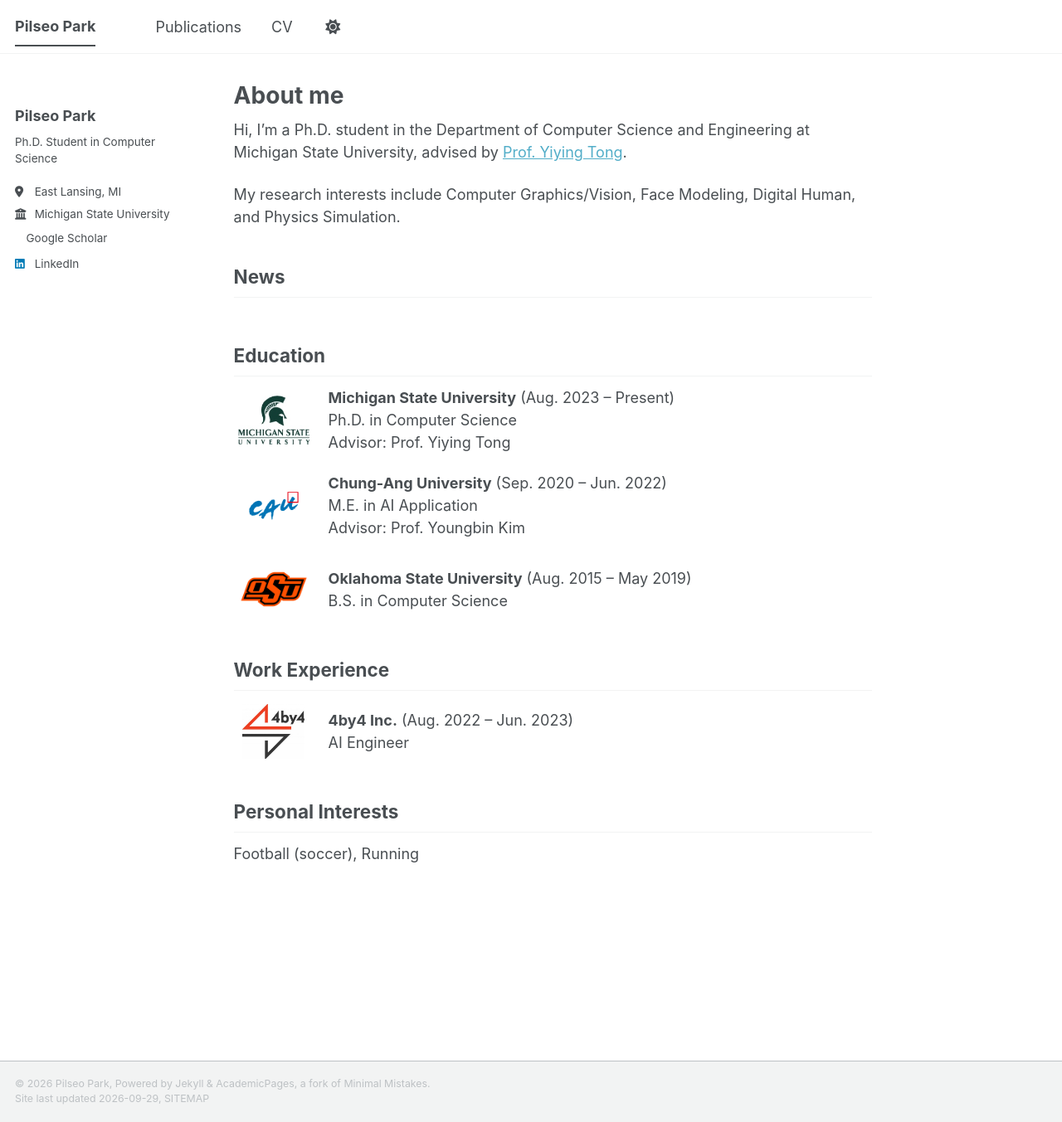
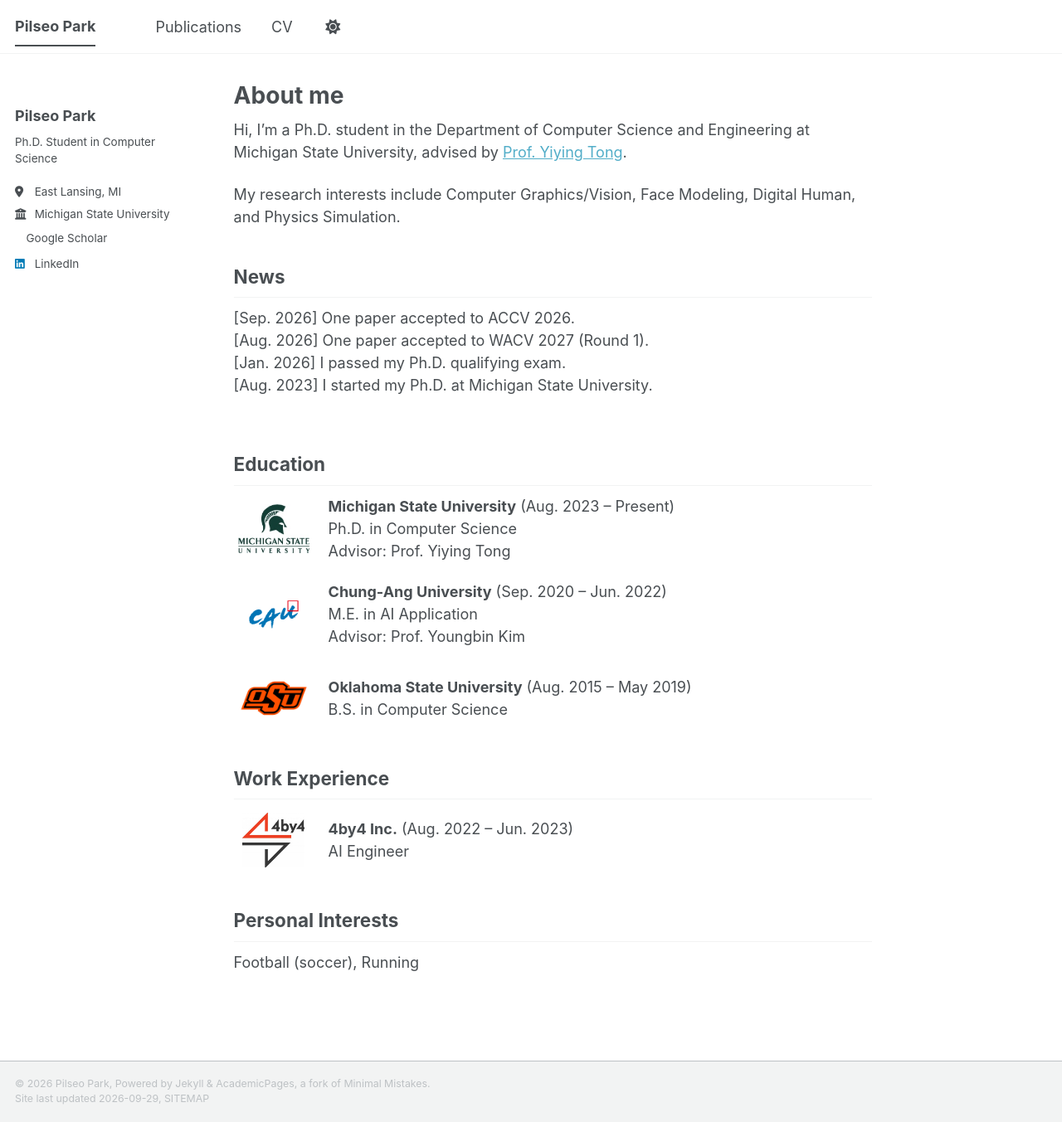
Before and after one commit to bbakpil/bbakpil.github.io, a Jekyll site: the page built from _pages/about.md, in a window 1280 px wide and 1353 px high. Shown: the whole window at 83% size. Built offline with Jekyll 4.4.1, drawn with Linux system fonts in a browser that asks for light colours; a style sheet for code colours, icons or effects is not loaded.

Commit message:
Add paper acceptances and PhD milestones to News

```diff
--- a/_pages/about.md
+++ b/_pages/about.md
@@ -15,7 +15,10 @@ My research interests include Computer Graphics/Vision, Face Modeling, Digital H
 
 <div class="news-scroll" markdown="1" role="region" aria-label="News" tabindex="0" style="max-height: 240px; overflow-y: auto; padding-right: 0.5rem;">
 
-<!-- Add news here. -->
+[Sep. 2026] One paper accepted to ACCV 2026.
+[Aug. 2026] One paper accepted to WACV 2027 (Round 1).
+[Jan. 2026] I passed my Ph.D. qualifying exam.
+[Aug. 2023] I started my Ph.D. at Michigan State University.
 
 </div>
 
```
